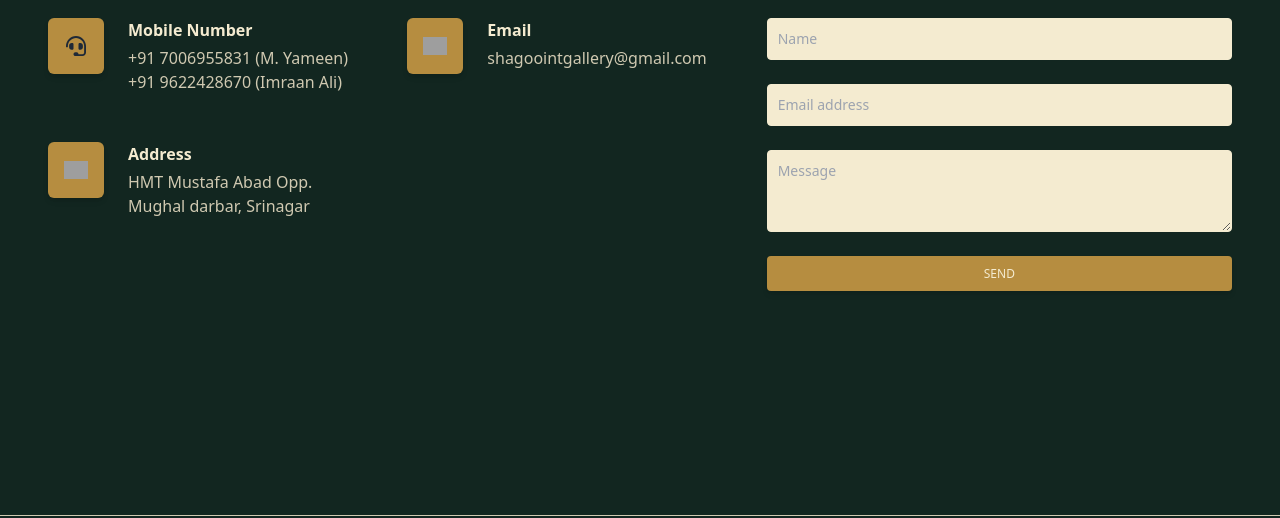
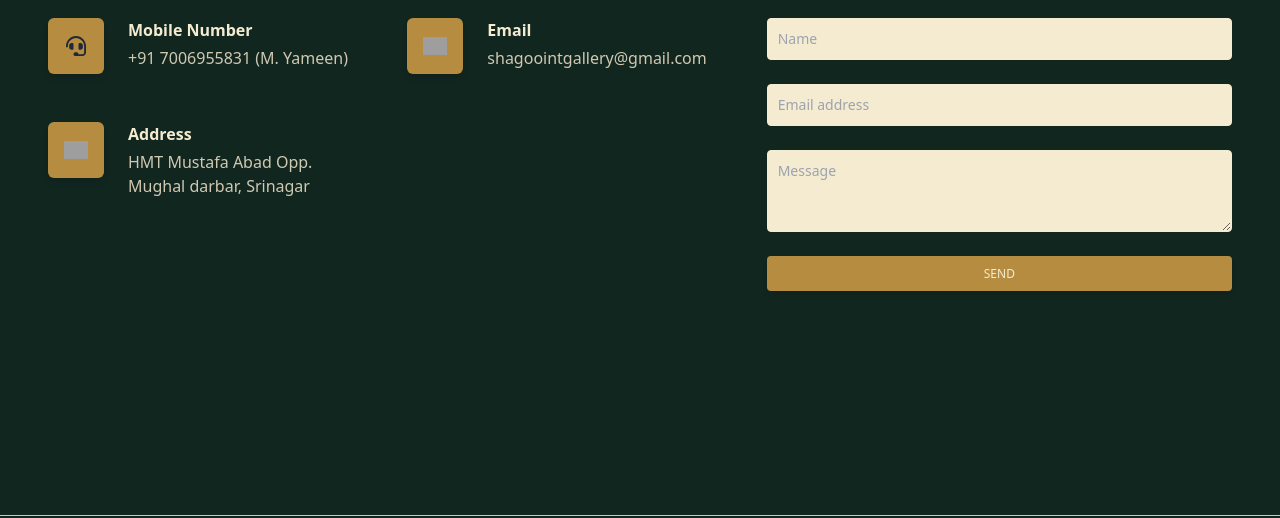
Before and after one commit to iamnasib/shagooDesigns, a website: page src/contact.html in a window 1280 px wide. Shown: the part 259-777 px from the top of the page. Drawn offline with nearby package versions, Linux system fonts and the light colour scheme; grey boxes are pictures that could not be loaded.

Commit message:
Update contact.html

```diff
--- a/src/contact.html
+++ b/src/contact.html
@@ -50,7 +50,7 @@
     <link rel="preconnect" href="https://fonts.gstatic.com" crossorigin>
     <link href="https://fonts.googleapis.com/css2?family=Jost:ital,wght@1,300&display=swap" rel="stylesheet">
 
-    <title>Shagoo Designs | Gallery</title>
+    <title>Shagoo Designs | Contact</title>
 
     <style>
         /* Or add these classes directly to your Tailwind CSS utility classes */
@@ -133,7 +133,6 @@
                     <div class="grow ml-6">
                       <p class="font-bold text-[#f4ebd0] mb-1">Mobile Number</p>
                       <p class="text-[#d0c9b1] hover:underline"><a href="tel:+917006855831">+91 7006955831</a> (M. Yameen)</p>
-                      <p class="text-[#d0c9b1] hover:underline"><a href="tel:+919622428670">+91 9622428670</a> (Imraan Ali)</p>
                     </div>
                   </div>
                 </div>
```
